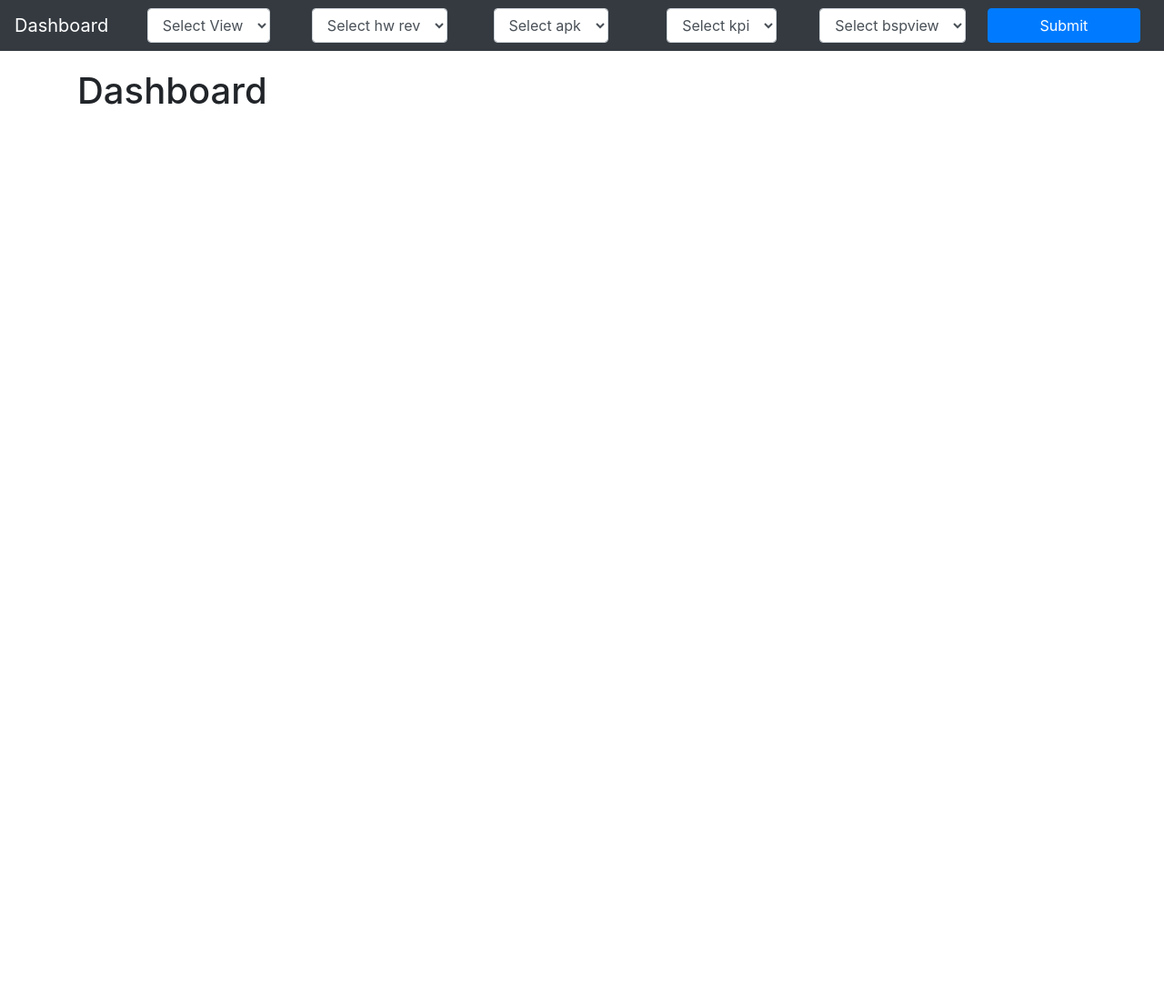
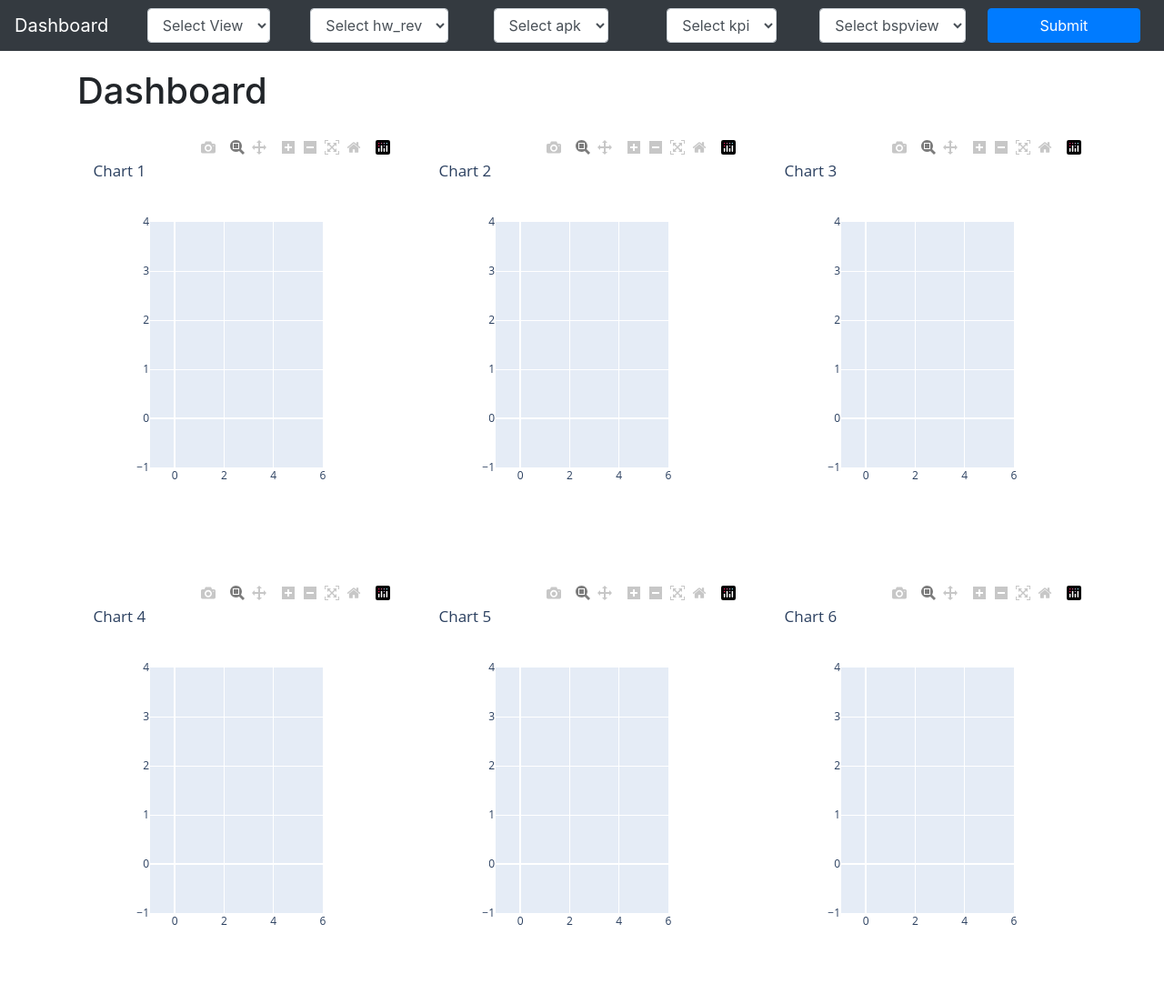
Before and after one commit to patelhardik/sample_dash, a Django app: page /dashboard/ in a window 1280 px wide. Shown: the whole page at 91% size. Before the commit the page ends 115 px from the top, so only its background shows below. Run offline with Django 5.2, Linux system fonts and the light colour scheme; some libraries are stand-ins or nearby versions.

Commit message:
Updated dashboard with Plotly charts

```diff
--- a/dashboard/templates/dashboard.html
+++ b/dashboard/templates/dashboard.html
@@ -48,6 +48,12 @@
                 max-width: 100%;
             }
         }
+        .row {
+            margin-top: 20px;
+        }
+        .chart-container {
+            margin-bottom: 20px;
+        }
     </style>
 </head>
 <body>
@@ -70,7 +76,7 @@
                     </li>
                     <li class="nav-item">
                         <select class="form-control" id="hw_rev" name="hw_rev">
-                            <option value="">Select HW Rev</option>
+                            <option value="">Select HW Revision</option>
                             <!-- Options will be populated by JavaScript -->
                         </select>
                     </li>
@@ -101,11 +107,33 @@
     </nav>
     <div class="container">
         <h1>Dashboard</h1>
-        <!-- Rest of your content -->
+        <div class="row">
+            <div class="col-md-4 chart-container">
+                <div id="chart1"></div>
+            </div>
+            <div class="col-md-4 chart-container">
+                <div id="chart2"></div>
+            </div>
+            <div class="col-md-4 chart-container">
+                <div id="chart3"></div>
+            </div>
+        </div>
+        <div class="row">
+            <div class="col-md-4 chart-container">
+                <div id="chart4"></div>
+            </div>
+            <div class="col-md-4 chart-container">
+                <div id="chart5"></div>
+            </div>
+            <div class="col-md-4 chart-container">
+                <div id="chart6"></div>
+            </div>
+        </div>
     </div>
     <script src="https://code.jquery.com/jquery-3.5.1.min.js"></script>
     <script src="https://cdn.jsdelivr.net/npm/@popperjs/core@2.9.2/dist/umd/popper.min.js"></script>
     <script src="https://stackpath.bootstrapcdn.com/bootstrap/4.5.2/js/bootstrap.min.js"></script>
+    <script src="https://cdn.plot.ly/plotly-latest.min.js"></script>
     <script>
         $(document).ready(function() {
             var dropdownData = {
@@ -162,7 +190,7 @@
             function populateDropdown(dropdownId, options, selectedOption) {
                 var dropdown = $(dropdownId);
                 dropdown.empty();
-                dropdown.append('<option value="">Select ' + dropdownId.replace('#', '').replace('_', ' ') + '</option>');
+                dropdown.append('<option value="">Select ' + dropdownId.replace('#', '') + '</option>');
                 options.forEach(function(option) {
                     dropdown.append('<option value="' + option + '"' + (option === selectedOption ? ' selected' : '') + '>' + option + '</option>');
                 });
@@ -171,8 +199,16 @@
             function clearDropdown(dropdownId) {
                 var dropdown = $(dropdownId);
                 dropdown.empty();
-                dropdown.append('<option value="">Select ' + dropdownId.replace('#', '').replace('_', ' ') + '</option>');
+                dropdown.append('<option value="">Select ' + dropdownId.replace('#', '') + '</option>');
             }
+
+            // Render Plotly charts with the data from the context
+            Plotly.react('chart1', JSON.parse('{{ chart1|safe }}'));
+            Plotly.react('chart2', JSON.parse('{{ chart2|safe }}'));
+            Plotly.react('chart3', JSON.parse('{{ chart3|safe }}'));
+            Plotly.react('chart4', JSON.parse('{{ chart4|safe }}'));
+            Plotly.react('chart5', JSON.parse('{{ chart5|safe }}'));
+            Plotly.react('chart6', JSON.parse('{{ chart6|safe }}'));
         });
     </script>
 </body>
--- a/dashboard/views.py
+++ b/dashboard/views.py
@@ -1,13 +1,42 @@
+# views.py
 from django.shortcuts import render
+import pandas as pd
+import plotly.graph_objs as go
+import plotly.io as pio
 
 def dashboard(request):
+    # Sample data for the charts using Pandas DataFrame
+    df1 = pd.DataFrame({
+        'x': [1, 2, 3, 4, 5],
+        'y': [10, 14, 12, 15, 13]
+    })
+    df2 = pd.DataFrame({
+        'x': [1, 2, 3, 4, 5],
+        'y': [16, 5, 11, 9, 16]
+    })
+
+    # Generate Plotly charts
+    chart1 = create_chart(df1, 'Chart 1')
+    chart2 = create_chart(df2, 'Chart 2')
+    chart3 = create_chart(df1, 'Chart 3')
+    chart4 = create_chart(df2, 'Chart 4')
+    chart5 = create_chart(df1, 'Chart 5')
+    chart6 = create_chart(df2, 'Chart 6')
+
     context = {
         'selectview': request.POST.get('selectview', ''),
         'hw_rev': request.POST.get('hw_rev', ''),
         'apk': request.POST.get('apk', ''),
         'kpi': request.POST.get('kpi', ''),
-        'bspview': request.POST.get('bspview', '')
+        'bspview': request.POST.get('bspview', ''),
+        'chart1': chart1,
+        'chart2': chart2,
+        'chart3': chart3,
+        'chart4': chart4,
+        'chart5': chart5,
+        'chart6': chart6,
     }
+
     print(f"selectview = {context['selectview']}")
     print(f"hw_rev = {context['hw_rev']}")
     print(f"apk = {context['apk']}")
@@ -15,3 +44,9 @@
     print(f"bspview = {context['bspview']}")
 
     return render(request, 'dashboard.html', context)
+
+def create_chart(df, title):
+    trace = go.Scatter(x=df['x'], y=df['y'], mode='lines', name=title)
+    layout = go.Layout(title=title, autosize=True)
+    fig = go.Figure(data=[trace], layout=layout)
+    return pio.to_json(fig)
```
